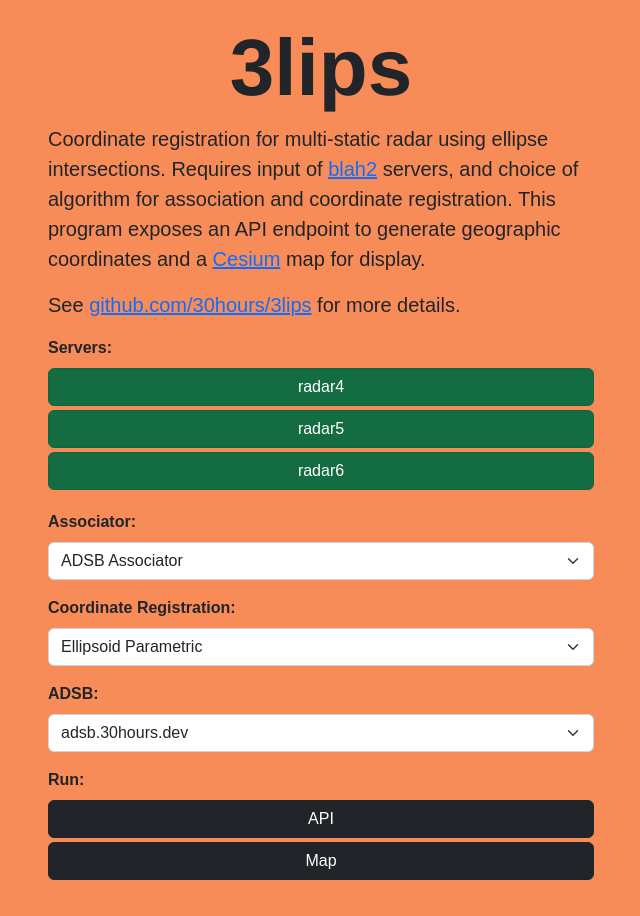
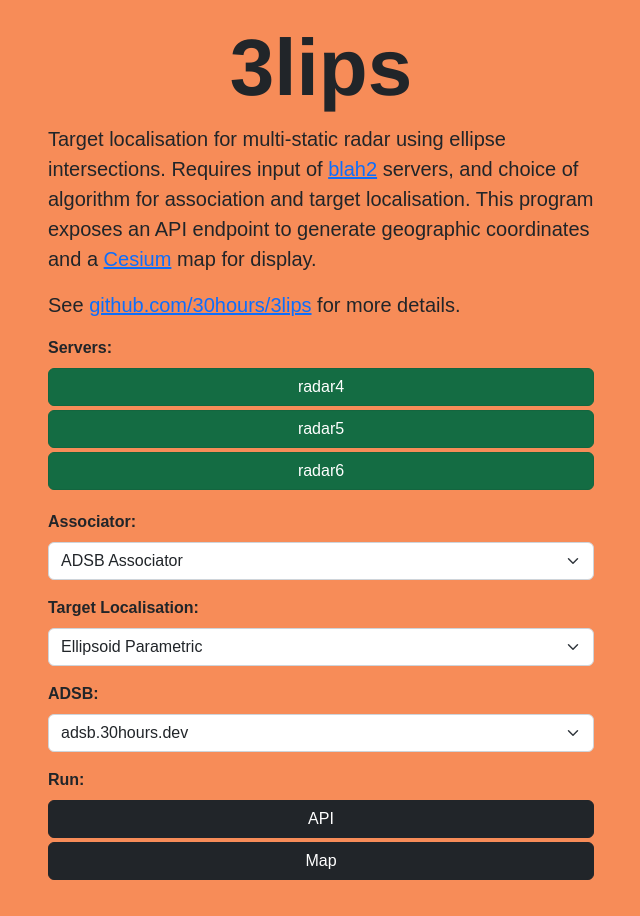
Before and after one commit to 30hours/3lips, a Flask app: page / in a window 1280 px wide. Shown: the whole page, without its empty margins (319-959 px from the left). Run offline with Flask 3, Linux system fonts and the light colour scheme; some libraries are stand-ins or nearby versions.

Commit message:
A bunch of UI and formatting changes

```diff
--- a/api/main.py
+++ b/api/main.py
@@ -30,7 +30,7 @@ associators = [
 #   {"name": "Ellipsoid Parametric", "id": "ellipsoid-parametric"},
 #   {"name": "Ellipsoid Parametric (Arc Length)", "id": "ellipsoid-parametric-arc"}
 # ]
-coordregs = [
+localisations = [
   {"name": "Ellipsoid Parametric", "id": "ellipsoid-parametric"}
 ]
 
@@ -49,7 +49,7 @@ message_api_request = Message('event', 6969)
 @app.route("/")
 def index():
     return render_template("index.html", servers=servers, \
-      associators=associators, coordregs=coordregs, adsbs=adsbs)
+      associators=associators, localisations=localisations, adsbs=adsbs)
 
 # serve static files from the /app/public folder
 @app.route('/public/<path:file>')
--- a/api/public/js/index.js
+++ b/api/public/js/index.js
@@ -41,12 +41,12 @@ document.getElementById('buttonMap').addEventListener('click', function() {
   // Get the form values
   var servers = document.querySelectorAll('.toggle-button.active');
   var associator = document.querySelector('[name="associator"]').value;
-  var coordreg = document.querySelector('[name="coordreg"]').value;
+  var localisation = document.querySelector('[name="localisation"]').value;
   var adsb = document.querySelector('[name="adsb"]').value;
 
   // Construct the URL with the form values
   var apiUrl = '?server=' + Array.from(servers).map(server => server.value).join('&server=');
-  var mapUrl = '/map/index.html' + apiUrl + '&associator=' + associator + '&coordreg=' + coordreg + '&adsb=' + adsb;
+  var mapUrl = '/map/index.html' + apiUrl + '&associator=' + associator + '&localisation=' + localisation + '&adsb=' + adsb;
 
   // Redirect to the constructed URL
   window.location.href = mapUrl;
--- a/api/templates/index.html
+++ b/api/templates/index.html
@@ -47,7 +47,7 @@
 <div class="col-md-6">
   <div class="jumbotron">
     <h1 class="display-4 text-center">3lips</h1>
-    <p class="lead">Coordinate registration for multi-static radar using ellipse intersections. Requires input of <a href="https://github.com/30hours/blah2" target="_blank">blah2</a> servers, and choice of algorithm for association and coordinate registration. This program exposes an API endpoint to generate geographic coordinates and a <a href="https://github.com/CesiumGS/cesium" target="_blank">Cesium</a> map for display.</p>
+    <p class="lead">Target localisation for multi-static radar using ellipse intersections. Requires input of <a href="https://github.com/30hours/blah2" target="_blank">blah2</a> servers, and choice of algorithm for association and target localisation. This program exposes an API endpoint to generate geographic coordinates and a <a href="https://github.com/CesiumGS/cesium" target="_blank">Cesium</a> map for display.</p>
     <p class="lead">See <a href="https://github.com/30hours/3lips" target="_blank">github.com/30hours/3lips</a> for more details.</p>
   </div>
   <div class="calculator-form">
@@ -72,10 +72,10 @@
       </div>
 
       <div class="mb-3">
-        <label class="form-label fw-bold">Coordinate Registration:</label>
-        <select class="form-select" name="coordreg">
-          {% for coordreg in coordregs %}
-            <option value="{{ coordreg.id }}">{{ coordreg.name }}</option>
+        <label class="form-label fw-bold">Target Localisation:</label>
+        <select class="form-select" name="localisation">
+          {% for localisation in localisations %}
+            <option value="{{ localisation.id }}">{{ localisation.name }}</option>
           {% endfor %}
         </select>
       </div>
```
Also changed, not shown: api/map/main.js (+8 -0 lines), event/algorithm/localisation/EllipsoidParametric.py (renamed from event/algorithm/coordreg/EllipsoidParametric.py, +6 -10 lines), event/event.py (+6 -6 lines), README.md, event/algorithm/localisation/EllipseParametric.py (added), event/algorithm/localisation/SphericalIntersection.py (added).
